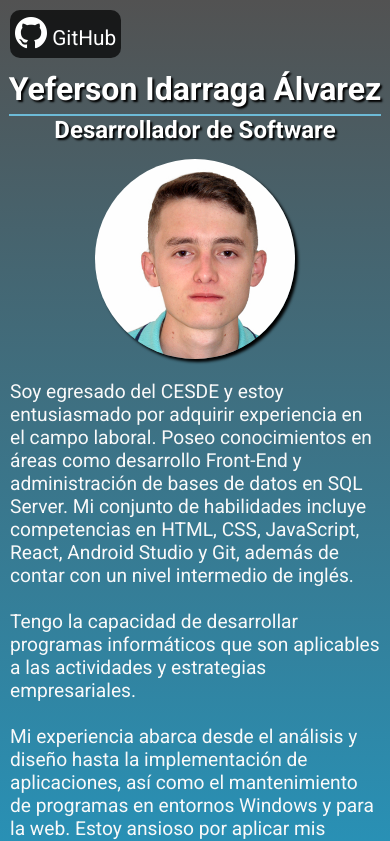
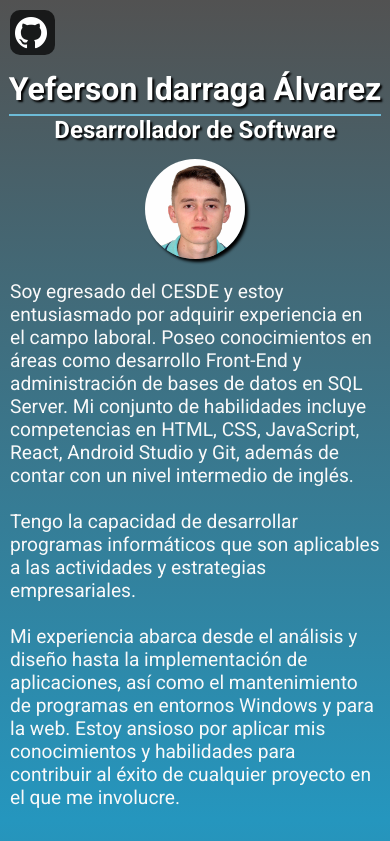
Before and after one commit to YefersonIdarraga/yeferson-portafolio, a React (Vite) app: page / in a window 390 px wide. Shown: the top 841 px of the page. Built offline with nearby package versions, Linux system fonts and the light colour scheme.

Commit message:
Condicional innerWidth para overflow del body

```diff
--- a/src/App.css
+++ b/src/App.css
@@ -1,5 +1,6 @@
 body{
   overflow: hidden;
+  overflow-y: hidden;
 }
 
 .indicator{
--- a/src/components/projects/Project1.jsx
+++ b/src/components/projects/Project1.jsx
@@ -5,7 +5,10 @@ const Project1 = ({ showInfo1, setMoreInfo1 }) => {
   const videoRef = useRef(null);
   const handleClose = () => {
     setMoreInfo1(false);
-    document.body.style.overflow = 'auto';
+    console.log("Window innerWidth:", window.innerWidth);
+    if (window.innerWidth <= 479) {
+      document.body.style.overflow = 'auto';
+    }
     if (videoRef.current) {
       videoRef.current.pause();
     }
--- a/src/components/projects/Project2.jsx
+++ b/src/components/projects/Project2.jsx
@@ -4,7 +4,9 @@ import mariaSuculentas from "../../assets/maria-suculentas.png";
 const Project2 = ({ showInfo2, setMoreInfo2 }) => {
   const handleClose = () => {
     setMoreInfo2(false);
-    document.body.style.overflow = 'auto';
+    if (window.innerWidth <= 479) {
+      document.body.style.overflow = 'auto';
+    }
   };
 
   return (
--- a/src/components/projects/Project3.jsx
+++ b/src/components/projects/Project3.jsx
@@ -5,7 +5,9 @@ const Project3 = ({ showInfo3, setMoreInfo3 }) => {
   const videoRef = useRef(null);
   const handleClose = () => {
     setMoreInfo3(false);
-    document.body.style.overflow = 'auto';
+    if (window.innerWidth <= 479) {
+      document.body.style.overflow = 'auto';
+    }
     if (videoRef.current) {
       videoRef.current.pause();
     }
--- a/src/components/projects/Project4.jsx
+++ b/src/components/projects/Project4.jsx
@@ -4,7 +4,9 @@ import worlds from "../../assets/worlds-22.png";
 const Project4 = ({ showInfo4, setMoreInfo4 }) => {
   const handleClose = () => {
     setMoreInfo4(false);
-    document.body.style.overflow = 'auto';
+    if (window.innerWidth <= 479) {
+      document.body.style.overflow = 'auto';
+    }
   };
   return (
     <section
--- a/src/components/projects/Project5.jsx
+++ b/src/components/projects/Project5.jsx
@@ -5,7 +5,9 @@ const Project5 = ({ showInfo5, setMoreInfo5 }) => {
   const videoRef = useRef(null);
   const handleClose = () => {
     setMoreInfo5(false);
-    document.body.style.overflow = 'auto';
+    if (window.innerWidth <= 479) {
+      document.body.style.overflow = 'auto';
+    }
     if (videoRef.current) {
       videoRef.current.pause();
     }
--- a/src/styles/page1.css
+++ b/src/styles/page1.css
@@ -157,8 +157,8 @@
     }
 
     .picture {
-        width: 200px;
-        height: 200px;
+        width: 100px;
+        height: 100px;
     }
 
     .description p {
@@ -170,5 +170,9 @@
         background: rgba(0, 0, 0, 0.694);
         padding: 5px;
         border-radius: 10px;
+        width: 45px;
+        height: 45px;
+        overflow: hidden;
     }
+
 }
--- a/src/styles/page4.css
+++ b/src/styles/page4.css
@@ -59,4 +59,8 @@
         font-size: 2rem;
         padding: 10px;
     }
+
+    .pages {
+        z-index: 4;
+    }
 }
```
